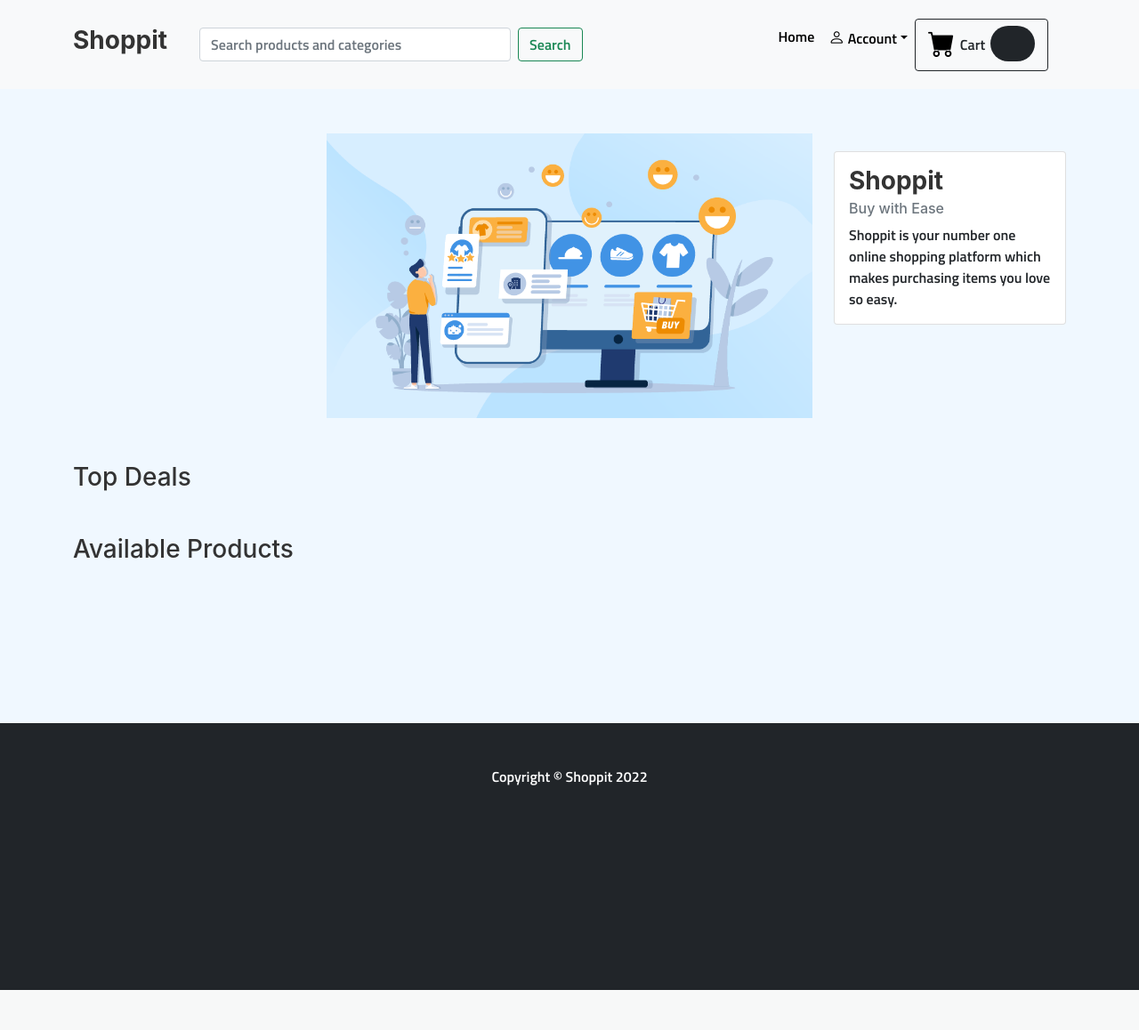
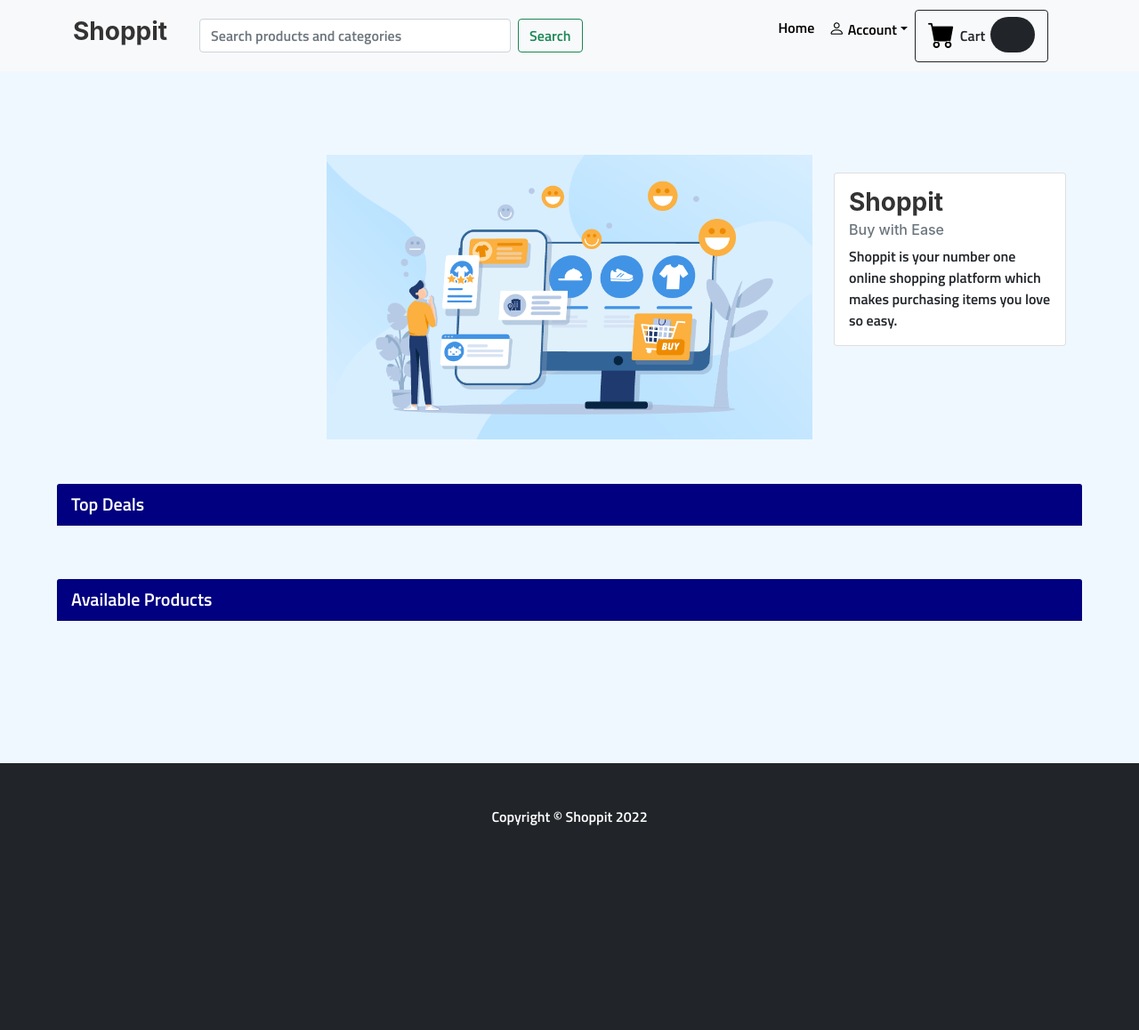
Before and after one commit to CodeWithClinton/ClintonCode20, a Django app: template storeapp/templates/storeapp/index.html in a window 1280 px wide. Shown: the whole page at 89% size. Before the commit the page ends 1113 px from the top, so only its background shows below. Run offline with Django 3.2, Linux system fonts and the light colour scheme; the template is opened without the code that fills it, so the values that code supplies are empty; some libraries are stand-ins or nearby versions.

Commit message:
more changes

```diff
--- /dev/null
+++ b/static/css/index.css
@@ -0,0 +1,106 @@
+.card-container{
+    width: 90%;
+    height: auto;
+    /* border: 2px solid rgb(206, 212, 218); */
+    margin: auto;
+    margin-top: 50px;
+}
+
+.card-container .card-header{
+    font-size: 20px;
+    background-color: #000080;
+    color: white;
+    margin-bottom: 10px;
+}
+
+.sub-card-container{
+    width: 100%;
+    height:auto;
+    display: grid;
+    grid-template-columns: repeat(auto-fit, minmax(200px, 1fr));
+    grid-column-gap: 20px;
+    grid-row-gap: 20px;
+}
+
+.sub-card-container .card{
+    height: 300px;
+    box-shadow: 7px 4px 20px rgba(0, 0, 0, 0.1);
+    display: flex;
+    align-items: center;
+    justify-content: space-between;
+    flex-direction: column;
+}
+
+.sub-card-container .card .cimg{
+    width: 100%;
+    height: 200px;
+    /* border: 1px solid black; */
+}
+
+.sub-card-container .card .cimg img{
+    width: 100%;
+    height: 100%;
+    object-fit: cover;
+}
+
+.sub-card-container .card .card-footer{
+    width: 100%;
+    height: 100px;
+    /* border: 1px solid black; */
+}
+
+
+.top-deals-container {
+    width: 90%;
+    height: auto;
+    /* border: 2px solid rgb(206, 212, 218); */
+    margin: auto;
+    margin-bottom: 30px;
+    margin-top: 50px;
+}
+
+.top-deals-container .card-header{
+    background-color: #000080;
+    font-size: 20px;
+    color: white;
+    margin-bottom: 10px;
+}
+
+
+.top-deals-container .sub-deals-container{
+    width: 100%;
+    height:auto;
+    display: grid;
+    grid-template-columns: repeat(auto-fit, minmax(150px, 1fr));
+    grid-column-gap: 10px;
+    grid-row-gap: 10px;
+    /* border: 1px solid black; */
+}
+
+.top-deals-container .sub-deals-container .img{
+
+    height: 150px;
+    box-shadow: 7px 4px 20px rgba(0, 0, 0, 0.1);
+    display: flex;
+    align-items: center;
+    justify-content: center;
+    /* border: 2px solid blue; */
+}
+/*
+.top-deals-container .sub-deals-container .img .sub-img{
+
+    width: 200px;
+    height: 200px;
+    border: 2px solid green;
+} */
+.top-deals-container .sub-deals-container .img .sub-img{
+    width: 100%;
+    height: 100%;
+    /* border: 1px solid black; */
+}
+
+.top-deals-container .sub-deals-container .img .sub-img img{
+    width: 100%;
+    height: 100%;
+    object-fit: cover;
+}
--- a/storeapp/templates/storeapp/base.html
+++ b/storeapp/templates/storeapp/base.html
@@ -9,19 +9,21 @@
         <title>Shoppit - Buy with ease</title>
         <!-- Favicon-->
         <link rel="icon" type="image/x-icon" href="assets/favicon.ico" />
-        <link href="{% static 'css/all.css' %}" rel="stylesheet" />
+
         <!-- Bootstrap icons-->
         <link href="https://cdn.jsdelivr.net/npm/bootstrap-icons@1.5.0/font/bootstrap-icons.css" rel="stylesheet" />
         <!-- UIkit CSS -->
         <link rel="stylesheet" href="https://cdn.jsdelivr.net/npm/uikit@3.10.0/dist/css/uikit.min.css" />
 
 
-<link rel="preconnect" href="https://fonts.googleapis.com">
-<link rel="preconnect" href="https://fonts.gstatic.com" crossorigin>
-<link href="https://fonts.googleapis.com/css2?family=Titillium+Web:wght@600&display=swap" rel="stylesheet">
+        <link rel="preconnect" href="https://fonts.googleapis.com">
+        <link rel="preconnect" href="https://fonts.gstatic.com" crossorigin>
+        <link href="https://fonts.googleapis.com/css2?family=Titillium+Web:wght@600&display=swap" rel="stylesheet">
 
         <!-- Core theme CSS (includes Bootstrap)-->
         <link href="{% static 'css/styles.css' %}" rel="stylesheet" />
+        <link href="{% static 'fontawesome/css/all.css' %}" rel="stylesheet" />
+
 
         <!-- <link href="{% static 'css/uikit.css' %}" rel="stylesheet" /> -->
         <style>
@@ -113,7 +115,7 @@
     </head>
     <body>
 
-        <nav class="navbar navbar-expand-lg navbar-light bg-light" style="height: 100px; margin-bottom: 50px">
+        <nav class="navbar navbar-expand-lg navbar-light bg-light" style="height: 80px; margin-bottom: 50px">
             <div class="container">
                 <a class="navbar-brand" href=" {% url 'index' %} ">  <h3><strong>Shoppit</strong></h3> </a>
               <button class="navbar-toggler" type="button" data-bs-toggle="collapse" data-bs-target="#navbarSupportedContent" aria-controls="navbarSupportedContent" aria-expanded="false" aria-label="Toggle navigation">
--- a/storeapp/templates/storeapp/index.html
+++ b/storeapp/templates/storeapp/index.html
@@ -1,17 +1,21 @@
 {% extends 'storeapp/base.html' %}
 <!-- Header-->
 {% load static %} {% block content %}
+<link href="{% static 'css/index.css' %}" rel="stylesheet" />
+<link href="{% static 'fontawesome/css/all.css' %}" rel="stylesheet" />
 <style>
   .discount {
     width: 50px;
     height: 25px;
-    background-color: #f0f8ff;
+    background-color: #3F00FF;
     display: flex;
     align-items: center;
     justify-content: center;
     position: absolute;
     right: 0px;
     border-radius: 15px;
+    top: 0px;
+    color: white;
   }
 
   i {
@@ -29,6 +33,9 @@
 
 
 <div class="container">
+
+  <i class="fa-solid fa-bowl-food"></i>
+
   <div class="row">
     <div class="col-12 col-sm-12 col-lg-3 col-xl-3">
       <ul class="list-group">
@@ -38,9 +45,9 @@
             class="list-group-item d-flex justify-content-between align-items-center"
           >
             {{category.title}}
-            <span class="badge bg-light rounded-pill"
-              ><i class="{{category.icon}}"></i>
-            ></span>
+            <span class="badge bg-light rounded-pill">
+              <i class="{{category.icon}}"></i>
+            </span>
           </li>
         </a>
         {% endfor %}
@@ -91,74 +98,63 @@
     </div>
   </div>
 
-  <div class="row justify-content-center">
-    <br>
-    <h3 style="margin-top: 30px">Top Deals</h3>
+
+
+
+
+
 </div>
-  <div class="row justify-content-center" style="margin-bottom:10px">
+
+
+
+<div class="top-deals-container">
+  <div class="card-header">Top Deals</div>
+  <div class="sub-deals-container">
+
     {% for product in top_deals %}
-    <div class="col-12 col-sm-6 col-lg-2 col-xl-2" style="margin-bottom:10px">
     <a href="{% url 'detail' product.slug %}">
-        <div class="card position-relative" style="width: 100%">
+    <div class="img" style="position:relative">
       <span class="discount"> -30% </span>
-          <img src="{{product.image.url}}" class="card-img-top" alt="{% static 'img/default.png' %}" />
-          <div class="card-body">
-            <p class="card-title">{{product.name}}</p>
-            <h4 class="card-text">${{ product.price|floatformat:2 }}</h4>
-            <h6 class="card-text" style="text-decoration: line-through">
-              ${{product.old_price|floatformat:2}}
-            </h6>
+
+      <div class="sub-img">
+        <img src="{{product.image_url.url}}" alt="">
        </div>
+
     </div>
   </a>
-    </div>
     {% endfor %}
-  </div>
-
-  {% comment %} <div class="row">
-
-    <h3 style="margin-top: 30px">Top Categories</h3>
-  </div>
-  <div class="row justify-content-center">
-    {% for category in categories %}
-    <div class="col-12 col-sm-6 col-lg-2 col-xl-2">
-      <a href = "{% url 'category' category.slug %}">
-      <div class="card" style="width: 100%">
-        <img
-          src="{{category.featured_product.image.url}}"
-          class="card-img-top"
-          alt="no image"
-        />
-        <div class="card-body">
-          <p class="card-title">{{category.title}}</p>
-        </div>
-      </div>
-      </a>
-    </div>
-    {% endfor %}
-  </div> {% endcomment %}
-
-  <div class="row justify-content-center">
-    <h3>Available Products</h3>
-  </div>
-  <div class="row justify-content-center">
-    {% for product in products %}
-    <div class="col-12 col-sm-6 col-lg-2 col-xl-2">
-      <a href="{% url 'detail' product.slug %}">
-       <div class="card position-relative" style="width: 100%">
-          <img src="{{product.image.url}}" class="card-img-top" alt="no image" />
-          <div class="card-body">
-            <p class="card-title">{{product.name}}</p>
-            <h4 class="card-text">${{ product.price|floatformat:2 }}</h4>
 
   </div>
 </div>
 
-      </a>
+
+
+<div class="card-container">
+  <div class="card-header">Available Products</div>
+  <div class="sub-card-container">
+
+    {% for product in products %}
+    <a href="{% url 'detail' product.slug %}">
+    <div class="card">
+      <div class="cimg">
+        {% comment %} <img src="{{product.image_url}}" alt=""> {% endcomment %}
+        <img src="{{product.image_url.url}}" alt="">
       </div>
-    {% endfor %}
+      <div class="card-footer">
+        <h5 class="card-title">{{product.name}}</h5>
+            <h4 class="card-text">${{ product.price|floatformat:2 }}</h4>
       </div>
 
     </div>
+  </a>
+    {% endfor %}
+
+
+
+  </div>
+</div>
+
+
+
 
 {% endblock %}
```
Also changed, not shown: storeapp/models.py (+7 -0 lines), db.sqlite3, static/fontawesome/css/all.css (renamed from static/css/all.css), static/fontawesome/webfonts/fa-brands-400.ttf (renamed from static/webfonts/fa-brands-400.ttf), static/fontawesome/webfonts/fa-brands-400.woff2 (renamed from static/webfonts/fa-brands-400.woff2), static/fontawesome/webfonts/fa-regular-400.ttf (renamed from static/webfonts/fa-regular-400.ttf), static/fontawesome/webfonts/fa-regular-400.woff2 (renamed from static/webfonts/fa-regular-400.woff2), static/fontawesome/webfonts/fa-solid-900.ttf (renamed from static/webfonts/fa-solid-900.ttf), static/fontawesome/webfonts/fa-solid-900.woff2 (renamed from static/webfonts/fa-solid-900.woff2), static/fontawesome/webfonts/fa-v4compatibility.ttf (renamed from static/webfonts/fa-v4compatibility.ttf), static/fontawesome/webfonts/fa-v4compatibility.woff2 (renamed from static/webfonts/fa-v4compatibility.woff2). Lines whose indentation alone changed are shown as unchanged.
